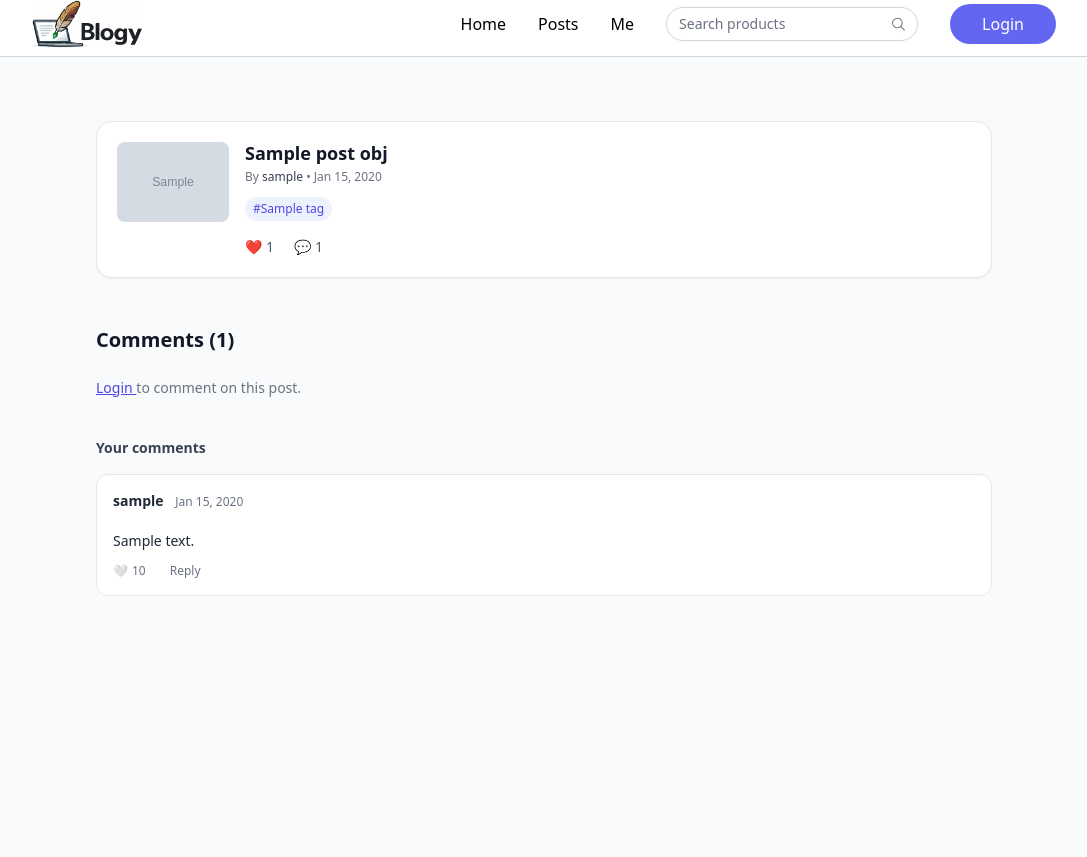
After one commit to maulik-0207/Blogy, a Django app: template src/templates/comments/my_comments.html in a window 1280 px wide. The commit adds this page. Shown: the whole page, without its empty margins (96-1183 px from the left). Run offline with Django 5.2, Linux system fonts and the light colour scheme; the template is opened without the code that fills it: most values are stand-ins (such as "Sample title", 1, 10 or a date in 2020); grey boxes marked "Sample" are stand-in pictures; some libraries are stand-ins or nearby versions.

Commit message:
Comment functionality added

```diff
--- a/src/apps/comments/urls.py
+++ b/src/apps/comments/urls.py
@@ -4,5 +4,9 @@ from . import views
 app_name = "comments"
 
 urlpatterns = [
-    # path('example/', views.example_view, name='example'),
+    path('create/<slug:slug>/', views.create_comment, name='create_comment'),
+    path('my/<slug:slug>/', views.my_comments, name='my_comments'),
+    path('all/<slug:slug>/', views.all_comments, name='all_comments'),
+    path('toggle-like/<uuid:comment_id>/', views.toggle_like, name='toggle_like'),
+    path('delete/<uuid:comment_id>/', views.delete_comment, name='delete_comment'),
 ]
--- a/src/config/settings/base.py
+++ b/src/config/settings/base.py
@@ -356,3 +356,6 @@ JAZZMIN_UI_TWEAKS = {
     },
     "actions_sticky_top": True
 }
+
+# to run django-jazzmin's related_modal_active = True
+X_FRAME_OPTIONS = 'SAMEORIGIN'
--- /dev/null
+++ b/src/templates/comments/comment_item.html
@@ -0,0 +1,105 @@
+<div class="border rounded-xl p-4 bg-white">
+
+    <!-- HEADER -->
+    <div class="flex justify-between items-start">
+        <div class="text-sm">
+            <span class="font-semibold text-gray-800">
+                <a target="_blank" href="{% url 'acc_public_urls:author_profile' comment.user.username %}">
+                    {{ comment.user.username }}</a>
+            </span>
+            <span class="text-gray-500 text-xs ml-2">
+                {{ comment.created_at|date:"M d, Y" }}
+            </span>
+        </div>
+
+        {% if request.user.is_authenticated and comment.user == request.user %}
+        <!-- DELETE -->
+        <form method="post" action="{% url 'comments:delete_comment' comment.id %}">
+            {% csrf_token %}
+            <input type="hidden" name="next" value="{{request.get_full_path}}">
+            <button type="submit" class="text-xs text-red-500 hover:underline cursor-pointer">
+                Delete
+            </button>
+        </form>
+        {% endif %}
+    </div>
+
+    <!-- CONTENT -->
+    <p class="text-sm text-gray-800 whitespace-pre-line wrap-break-word">
+        {{ comment.content }}
+    </p>
+
+    <!-- ACTIONS -->
+    <div class="flex items-center gap-6 mt-3 text-xs text-gray-500">
+
+        <!-- LIKE -->
+        <form method="post" action="{% url 'comments:toggle_like' comment.id %}">
+            {% csrf_token %}
+            <input type="hidden" name="next" value="{{request.get_full_path}}">
+            <button type="submit" class="flex items-center gap-1 hover:text-indigo-600 transition cursor-pointer">
+                {% if comment.id in liked_comment_ids %}
+                ❤️
+                {% else %}
+                🤍
+                {% endif %}
+                <span>{{ comment.likes }}</span>
+            </button>
+        </form>
+        <!-- REPLY -->
+         {% if max_reply_lvl > reply_lvl %}
+        <button type="button" onclick="toggleReplyForm('{{ comment.id }}')"
+            class="text-xs text-gray-500 hover:text-indigo-600 transition cursor-pointer">
+            Reply
+        </button>
+        {% endif %}
+
+    </div>
+    {% if max_reply_lvl > reply_lvl %}
+    <div id="reply-form-{{ comment.id }}" class="hidden mt-4">
+
+        {% if request.user.is_authenticated %}
+        <form method="post" action="{% url 'comments:create_comment' post_obj.slug %}">
+            {% csrf_token %}
+            <input type="hidden" name="next" value="{{request.get_full_path}}">
+            <input type="hidden" name="parent" value="{{ comment.id }}">
+
+            <textarea name="content" rows="2" required placeholder="Write a reply..." class="w-full rounded-lg border border-gray-300 px-3 py-2 text-sm
+                         focus:outline-none focus:ring-2 focus:ring-indigo-500"></textarea>
+
+            <div class="flex justify-end mt-2 gap-2">
+                <button type="button" onclick="toggleReplyForm('{{ comment.id }}')"
+                    class="text-xs text-gray-500 hover:underline cursor-pointer">
+                    Cancel
+                </button>
+                <button type="submit" class="px-4 py-1.5 rounded-full bg-indigo-500 text-white
+                           text-xs hover:bg-indigo-600 transition cursor-pointer">
+                    Reply
+                </button>
+            </div>
+        </form>
+        {% else %}
+        <p class="text-xs text-gray-500">
+            <a href="{% url 'accounts:login' %}?next={{ request.get_full_path }}" class="text-indigo-600 underline">
+                Login
+            </a> to reply.
+        </p>
+        {% endif %}
+    </div>
+    {% endif %}
+    <!-- REPLIES -->
+    {% if comment.replies.exists and max_reply_lvl > reply_lvl %}
+    <div class="mt-4 pl-4 space-y-3">
+        {% for reply in comment.replies.all|slice:":{{slice_lvl}}" %}
+        {% include "comments/comment_item.html" with comment=reply reply_lvl=reply_lvl|add:1 max_reply_lvl=max_reply_lvl slice_lvl=slice_lvl %}
+        {% endfor %}
+    </div>
+    {% endif %}
+
+</div>
+
+<script>
+    function toggleReplyForm(commentId) {
+        const el = document.getElementById(`reply-form-${commentId}`);
+        el.classList.toggle("hidden");
+    }
+</script>
--- /dev/null
+++ b/src/templates/comments/my_comments.html
@@ -0,0 +1,165 @@
+{% extends 'base.html' %}
+
+{% block head %}
+<!-- This heading is from my_comments.html  -->
+{% endblock %}
+
+{% block content %}
+<main class="min-h-screen bg-gray-50 pt-16 pb-20 px-4">
+    <div class="max-w-4xl mx-auto">
+        <section class="bg-white rounded-2xl shadow-sm border border-gray-200 p-5 mb-10">
+
+            <div class="flex gap-4">
+
+                <!-- THUMBNAIL -->
+                <a href="{% url 'posts:post_detail' post_obj.slug %}" class="shrink-0">
+                    {% if post_obj.thumbnail %}
+                    <img src="{{ post_obj.thumbnail.url }}" alt="{{ post_obj.title }}"
+                        class="w-28 h-20 rounded-lg object-cover">
+                    {% else %}
+                    <div class="w-28 h-20 rounded-lg bg-gray-200 flex items-center justify-center text-gray-500 text-xs">
+                        No Image
+                    </div>
+                    {% endif %}
+                </a>
+
+                <!-- POST INFO -->
+                <div class="flex-1">
+
+                    <!-- TITLE -->
+                    <h1 class="text-lg font-semibold text-gray-900 leading-tight">
+                        <a href="{% url 'posts:post_detail' post_obj.slug %}" class="hover:underline">
+                            {{ post_obj.title }}
+                        </a>
+                    </h1>
+
+                    <!-- META -->
+                    <div class="text-xs text-gray-500 mt-1">
+                        By
+                        <a href="{% url 'acc_public_urls:author_profile' post_obj.author.username %}"
+                            class="hover:underline text-gray-700">
+                            {{ post_obj.author.username }}
+                        </a>
+                        • {{ post_obj.created_at|date:"M d, Y" }}
+                    </div>
+
+                    <!-- TAGS -->
+                    {% if post_obj.tags.all %}
+                    <div class="flex flex-wrap gap-2 mt-3">
+                        {% for tag in post_obj.tags.all %}
+                        <a href=""
+                            class="text-xs px-2 py-1 bg-indigo-50 text-indigo-600 rounded-full hover:bg-indigo-100">
+                            #{{ tag.name }}
+                        </a>
+                        {% endfor %}
+                    </div>
+                    {% endif %}
+
+                    <!-- STATS -->
+                    <div class="flex items-center gap-5 text-sm text-gray-600 mt-4">
+
+                        <!-- LIKES -->
+                        <div class="flex items-center gap-1">
+                            ❤️
+                            <span>{{ post_obj.likes_count }}</span>
+                        </div>
+
+                        <!-- COMMENTS -->
+                        <div class="flex items-center gap-1">
+                            💬
+                            <span>{{ post_obj.comments_count }}</span>
+                        </div>
+
+                    </div>
+
+                </div>
+            </div>
+
+        </section>
+
+        <!-- COMMENTS SECTION -->
+        <section class="mt-12">
+
+            <!-- HEADER -->
+            <h2 class="text-xl font-semibold text-gray-900 mb-6">
+                Comments ({{ post_obj.comments_count }})
+            </h2>
+
+            <!-- COMMENT FORM -->
+            {% if request.user.is_authenticated %}
+            <form method="post" action="{% url 'comments:create_comment' post_obj.slug %}" class="mb-10">
+                {% csrf_token %}
+
+                <input type="hidden" name="next" value="{{request.get_full_path}}">
+
+                <textarea name="content" rows="3" required placeholder="Write a comment..." class="w-full rounded-xl border border-gray-300 px-4 py-3
+                         focus:outline-none focus:ring-2 focus:ring-indigo-500" maxlength="2000"></textarea>
+
+                <div class="flex justify-end mt-3">
+                    <button type="submit" class="px-6 py-2 rounded-full bg-indigo-500 text-white
+                           hover:bg-indigo-600 transition cursor-pointer">
+                        Comment
+                    </button>
+                </div>
+            </form>
+            {% else %}
+            <p class="text-sm text-gray-500 mb-10">
+                <a href="{% url 'accounts:login' %}?next={{ request.get_full_path }}" class="text-indigo-600 underline">
+                    Login
+                </a> to comment on this post.
+            </p>
+            {% endif %}
+
+            <!-- ================= USER COMMENTS ================= -->
+            {% if user_comments %}
+            <div class="mb-10">
+                <h3 class="text-sm font-semibold text-gray-700 mb-4">
+                    Your comments
+                </h3>
+
+                <div class="space-y-5">
+                    {% for comment in user_comments %}
+                    {% include "comments/comment_item.html" with comment=comment reply_lvl=0 max_reply_lvl=8 slice_lvl=50 %}
+                    {% empty %}
+                    <p class="text-sm text-gray-500">
+                        No comments yet.
+                    </p>
+                    {% endfor %}
+                </div>
+            </div>
+            {% endif %}
+            <!-- PAGINATION -->
+            {% if user_comments.has_other_pages %}
+            <div class="flex justify-center mt-10">
+                <nav class="flex items-center gap-2 text-sm">
+
+                    {% if user_comments.has_previous %}
+                    <a href="?page={{ user_comments.previous_page_number }}"
+                        class="px-3 py-1 rounded border hover:bg-gray-100">
+                        Prev
+                    </a>
+                    {% endif %}
+
+                    <span class="px-3 py-1 text-gray-500">
+                        Page {{ user_comments.number }} of {{ user_comments.paginator.num_pages }}
+                    </span>
+
+                    {% if user_comments.has_next %}
+                    <a href="?page={{ user_comments.next_page_number }}"
+                        class="px-3 py-1 rounded border hover:bg-gray-100">
+                        Next
+                    </a>
+                    {% endif %}
+
+                </nav>
+            </div>
+            {% endif %}
+        </section>
+
+    </div>
+</main>
+{% endblock %}
+
+{% block script %}
+<!-- This Script is from my_comments.html  -->
+{% endblock %}
```
Also changed, not shown: src/apps/comments/forms.py (+6 -1 lines), src/apps/comments/models.py (+8 -3 lines), src/apps/comments/views.py (+159 -5 lines), src/apps/posts/views.py (+28 -1 lines), src/templates/comments/all_comments.html (added, +165 -0 lines), src/templates/posts/post_detail.html (+42 -45 lines).
